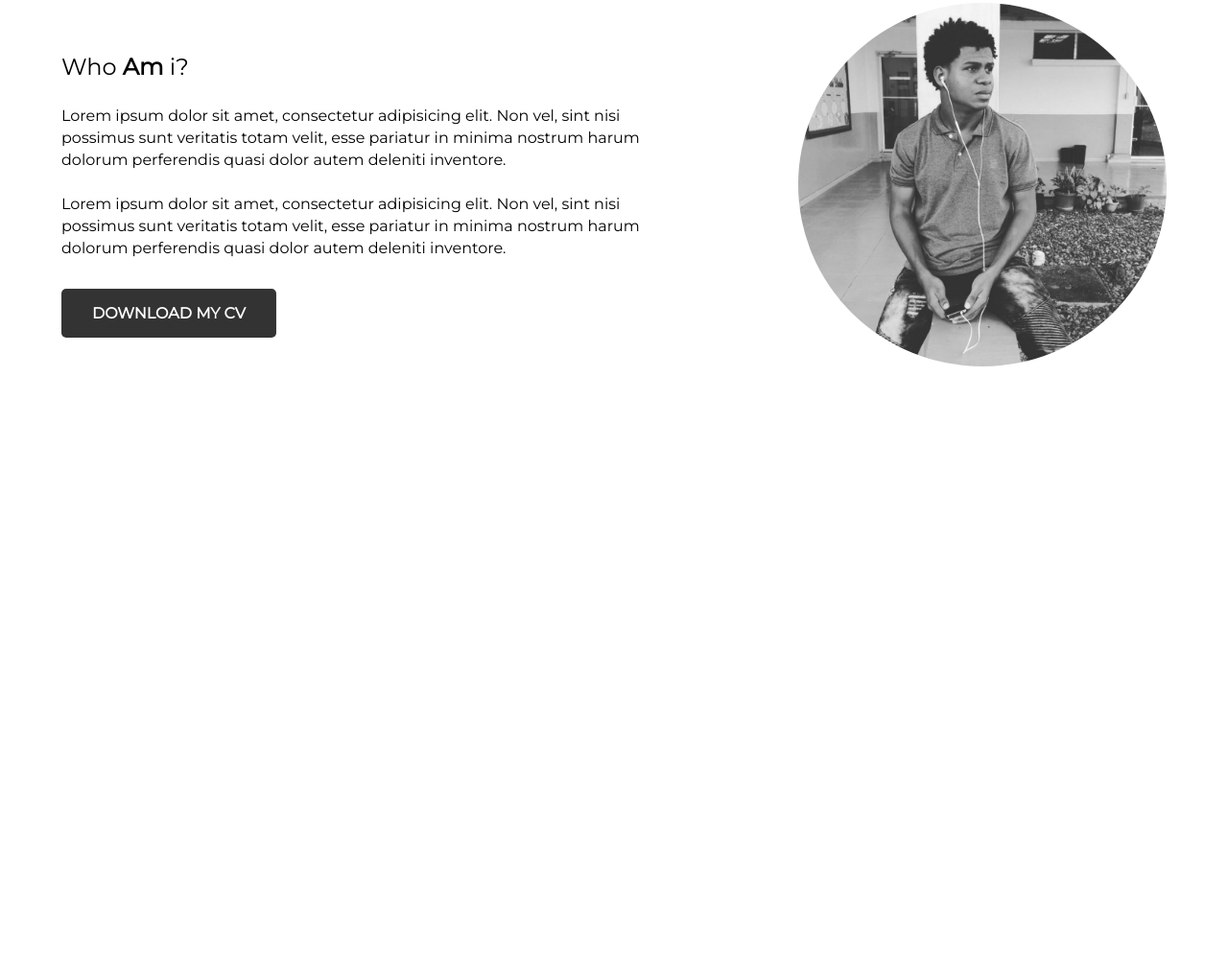
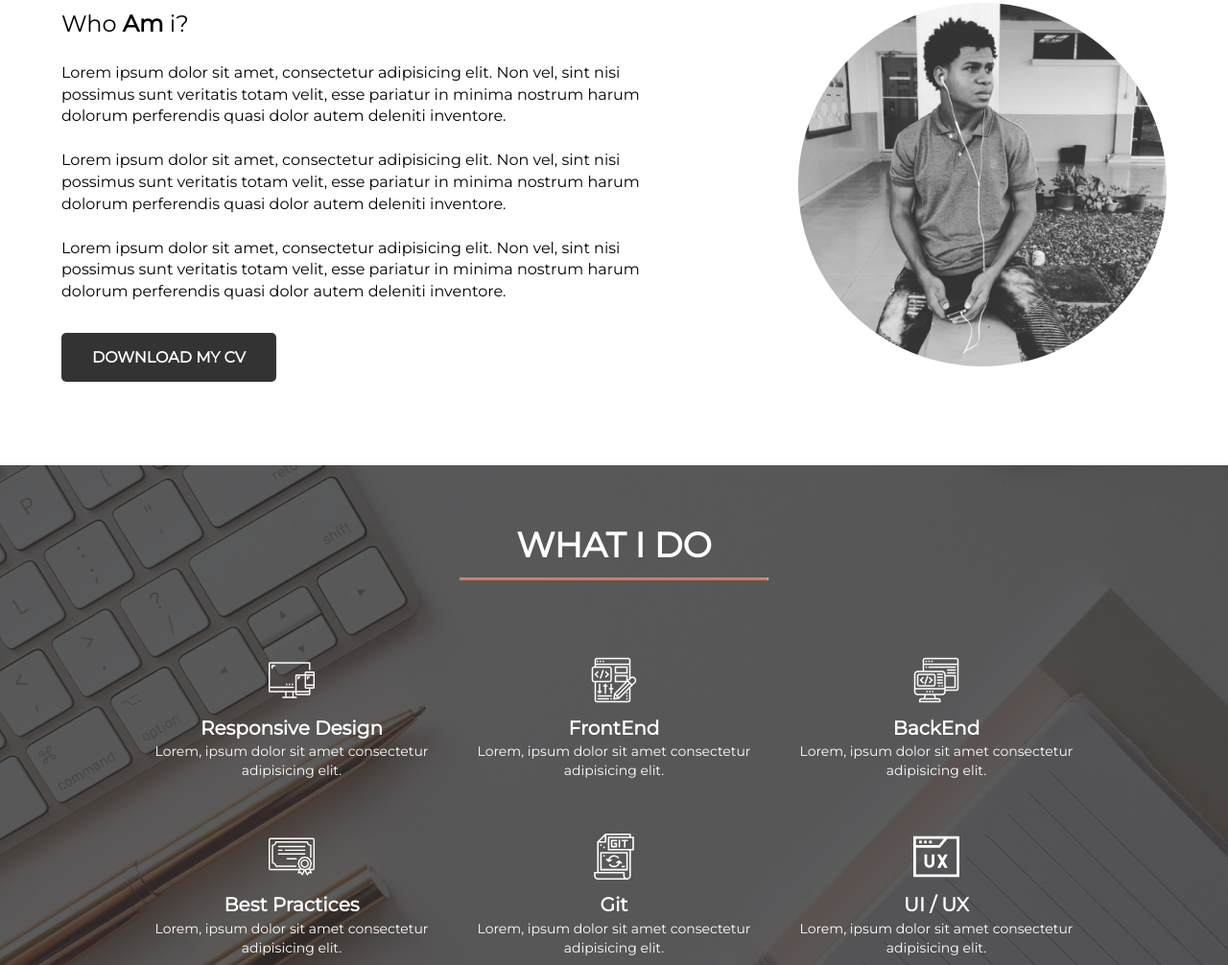
Before and after one commit to GilbDavis/Portfolio-Project, a website with bundled scripts: page index.html in a window 1280 px wide. Shown: the part 1013-2019 px from the top of the page at 96% size. Before the commit the page ends 1887 px from the top, so only its background shows below. Built offline with nearby package versions, Linux system fonts and the light colour scheme; files whose address does not match are found by name.

Commit message:
Added the skill section with desktop design and new svg icons

```diff
--- a/index.html
+++ b/index.html
@@ -4,7 +4,7 @@
 <head>
   <meta charset="UTF-8" />
   <meta name="viewport" content="width=device-width, initial-scale=1.0" />
-  <title>Davis Testing | The best site of Css3</title>
+  <title>Gilberto Davis | Web Developer</title>
   <link rel="stylesheet" type="text/css" href="./css/app.css" />
   <!-- Favicon -->
   <link rel="apple-touch-icon" sizes="180x180" href="./images/favicon/apple-touch-icon.png" />
@@ -16,7 +16,7 @@
   <meta name="theme-color" content="#ffffff" />
   <!-- Final de favicon -->
   <!-- Font awesome -->
-  <script src="https://kit.fontawesome.com/a63647437e.js" rel="noreferrer" crossorigin="anonymous"></script>
+  <script src="https://kit.fontawesome.com/a63647437e.js" rel="noreferrer noopener" crossorigin="anonymous"></script>
 </head>
 
 <body>
@@ -83,8 +83,13 @@
               velit, esse pariatur in minima nostrum harum dolorum perferendis quasi dolor autem deleniti inventore.
             </p>
             <br>
+            <p>Lorem ipsum dolor sit amet, consectetur adipisicing elit. Non vel, sint nisi possimus sunt veritatis
+              totam
+              velit, esse pariatur in minima nostrum harum dolorum perferendis quasi dolor autem deleniti inventore.
+            </p>
             <br>
-            <a class="downloadLink" target="_blank"
+            <br>
+            <a class="downloadLink" target="_blank" rel="noreferrer noopener"
               href="https://drive.google.com/file/d/1DtpBm77zW6XXEsO1hGIjWY9oIDCzMXEW/view?usp=sharing"
               download="Gilberto Davis - CV">Download my CV</a>
           </div>
@@ -93,23 +98,57 @@
     </div>
   </section>
 
-  <br>
-  <br>
-  <br>
-  <br>
-  <br>
-  <br>
-  <br>
-  <br>
-  <br>
-  <br>
-  <br>
-  <br>
-  <br>
-  <br>
-  <br>
-  <br>
-  <br>
+  <!-- Seccion de habilidades/Que tengo para ofrecer al mercado -->
+  <section class="skills_Container">
+    <div class="Skill_Heading">
+      <h1>What i Do</h1>
+      <hr>
+    </div>
+    <div class="Container">
+      <div class="Skill_Content">
+        <img src="./images/icons/responsive.svg" alt="responsive icon">
+        <h3>Responsive Design</h3>
+        <p>
+          Lorem, ipsum dolor sit amet consectetur adipisicing elit.
+        </p>
+      </div>
+      <div class="Skill_Content">
+        <img src="./images/icons/frontend.svg" alt="FrontEnd icon">
+        <h3>FrontEnd</h3>
+        <p>
+          Lorem, ipsum dolor sit amet consectetur adipisicing elit.
+        </p>
+      </div>
+      <div class="Skill_Content">
+        <img src="./images/icons/backend.svg" alt="Backend icon">
+        <h3>BackEnd</h3>
+        <p>
+          Lorem, ipsum dolor sit amet consectetur adipisicing elit.
+        </p>
+      </div>
+      <div class="Skill_Content">
+        <img src="./images/icons/best_practice.svg" alt="Best Practice icon">
+        <h3>Best Practices</h3>
+        <p>
+          Lorem, ipsum dolor sit amet consectetur adipisicing elit.
+        </p>
+      </div>
+      <div class="Skill_Content">
+        <img src="./images//icons/git-icon.svg" alt="Git icon">
+        <h3>Git</h3>
+        <p>
+          Lorem, ipsum dolor sit amet consectetur adipisicing elit.
+        </p>
+      </div>
+      <div class="Skill_Content">
+        <img src="./images/icons/user_experience.svg" alt="UX icon">
+        <h3>UI / UX</h3>
+        <p>
+          Lorem, ipsum dolor sit amet consectetur adipisicing elit.
+        </p>
+      </div>
+    </div>
+  </section>
 
   <script src="./JS/Animation/toggleHamburger.js"></script>
   <script src="./JS/Animation/headerBackgroundChange.js"></script>
--- a/scss/_custom.scss
+++ b/scss/_custom.scss
@@ -132,6 +132,7 @@ body {
   width: 100%;
   height: 7%;
   position: fixed;
+  z-index: 9999;
   top: 0;
   transition: background-color .3s ease;
   background-color: none;
@@ -491,3 +492,78 @@ body {
     }
   }
 }
+
+// skill container section
+.skills_Container {
+  z-index: 0;
+  position: absolute;
+  width: 100%;
+  background-image: url('../images/skills-bg.jpg');
+  background-position: center center;
+  background-attachment: fixed;
+  background-size: cover;
+  background-repeat: no-repeat;
+
+  &:before {
+    content: '';
+    background-color: $negro;
+    position: absolute;
+    top: 0;
+    left: 0;
+    width: 100%;
+    height: 100%;
+    opacity: 0.8;
+    z-index: -1;
+  }
+
+  .Skill_Heading {
+    margin-top: 3.6em;
+
+    h1 {
+      font-size: 3.6rem;
+      color: $white;
+      text-transform: uppercase;
+      text-align: center;
+    }
+
+    hr {
+      margin: 0 auto;
+      margin-top: 0.5em;
+      margin-bottom: 2em;
+      width: 20em;
+      border-bottom: 2px solid $naranja;
+    }
+  }
+}
+
+.Container {
+  display: flex;
+  flex-direction: row;
+  flex-wrap: wrap;
+  align-items: center;
+  justify-content: center;
+  color: $white;
+
+  .Skill_Content {
+    flex: 0 0 25%;
+    margin: 0.5em;
+    margin-top: 3em;
+    text-align: center;
+
+    h3 {
+      font-size: 2rem;
+      font-weight: 700;
+    }
+
+    p {
+      font-size: 1.4rem;
+      font-weight: normal;
+    }
+
+    img {
+      width: 15%;
+      padding-bottom: 0.3em;
+      color: $white;
+    }
+  }
+}
```
Also changed, not shown: css/app.css, images/icons/backend.svg (added), images/icons/best_practice.svg (added), images/icons/frontend.svg (added), images/icons/git-icon.svg (added), images/icons/responsive.svg (added), images/icons/user_experience.svg (added), images/skills-bg.jpg (added).
